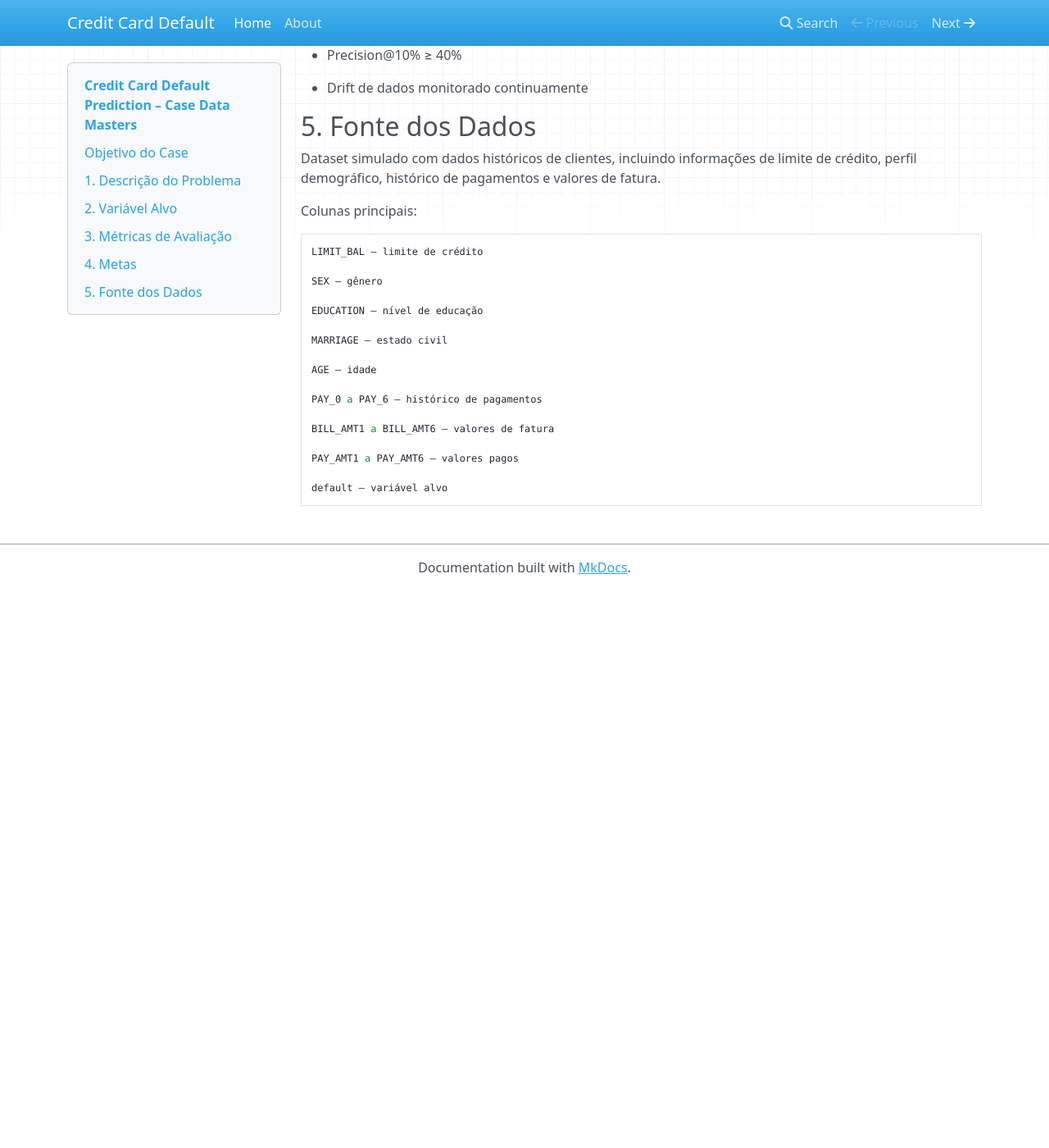
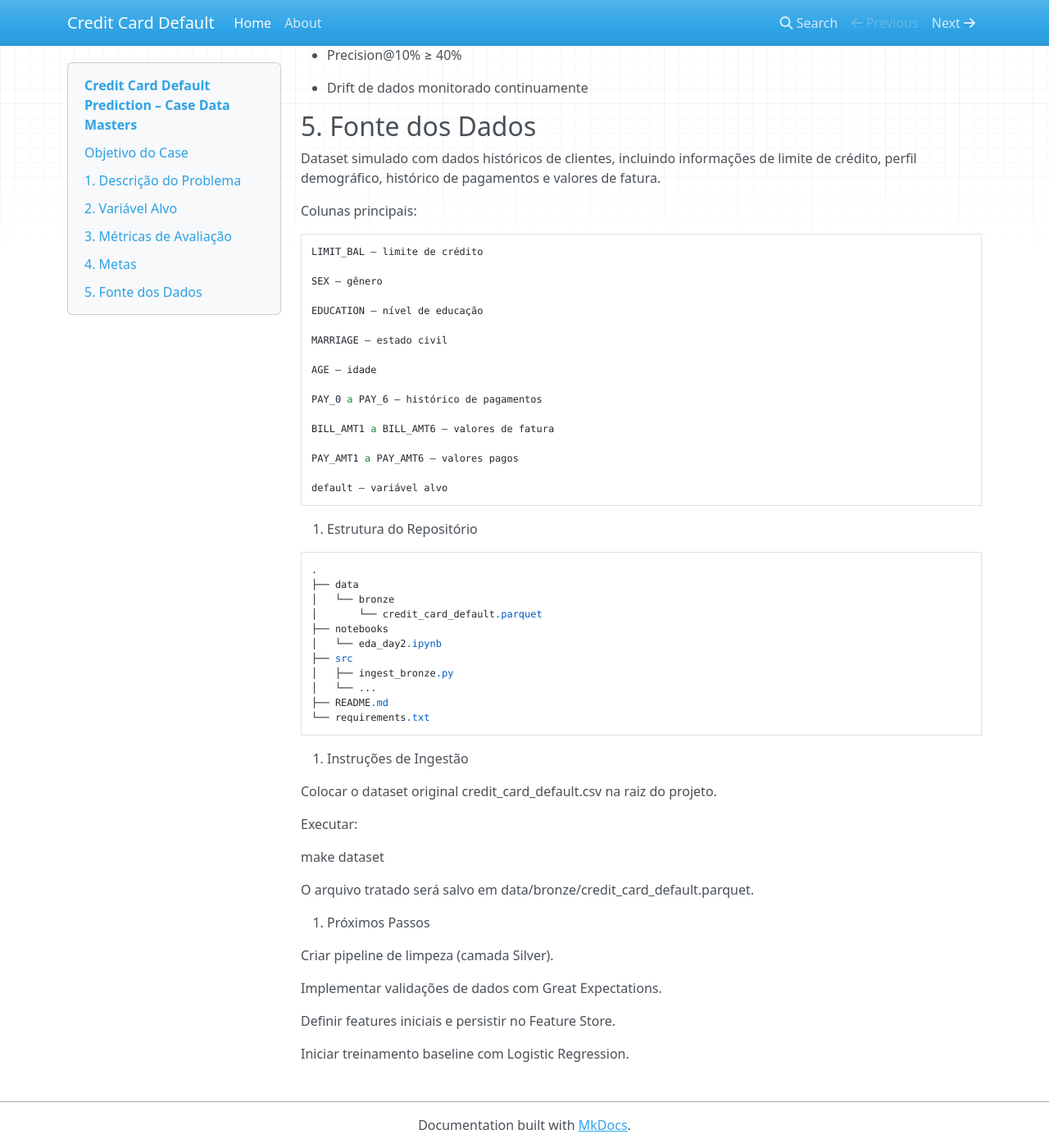
Before and after one commit to flavio185/ml-default-payment-project, an MkDocs documentation site: the page built from docs/credit-card-default/docs/index.md, in a window 1280 px wide and 1400 px high, scrolled down 1170 px. Shown: the whole window at 82% size. Built offline with MkDocs 1.6.1, drawn with Linux system fonts in a browser that asks for light colours; nearby versions of some CDN libraries; before the commit the page ends 1890 px from its top, so only the background shows below that.

Commit message:
added bronze layer and new eda notebook

````diff
--- a/docs/credit-card-default/docs/index.md
+++ b/docs/credit-card-default/docs/index.md
@@ -70,3 +70,38 @@ Colunas principais:
     PAY_AMT1 a PAY_AMT6 – valores pagos
 
     default – variável alvo
+
+6. Estrutura do Repositório
+```css
+.
+├── data
+│   └── bronze
+│       └── credit_card_default.parquet
+├── notebooks
+│   └── eda_day2.ipynb
+├── src
+│   ├── ingest_bronze.py
+│   └── ...
+├── README.md
+└── requirements.txt
+```
+7. Instruções de Ingestão
+
+Colocar o dataset original credit_card_default.csv na raiz do projeto.
+
+Executar:
+
+make dataset
+
+
+O arquivo tratado será salvo em data/bronze/credit_card_default.parquet.
+
+8. Próximos Passos
+
+Criar pipeline de limpeza (camada Silver).
+
+Implementar validações de dados com Great Expectations.
+
+Definir features iniciais e persistir no Feature Store.
+
+Iniciar treinamento baseline com Logistic Regression.
````
Also changed, not shown: 3 other files.
